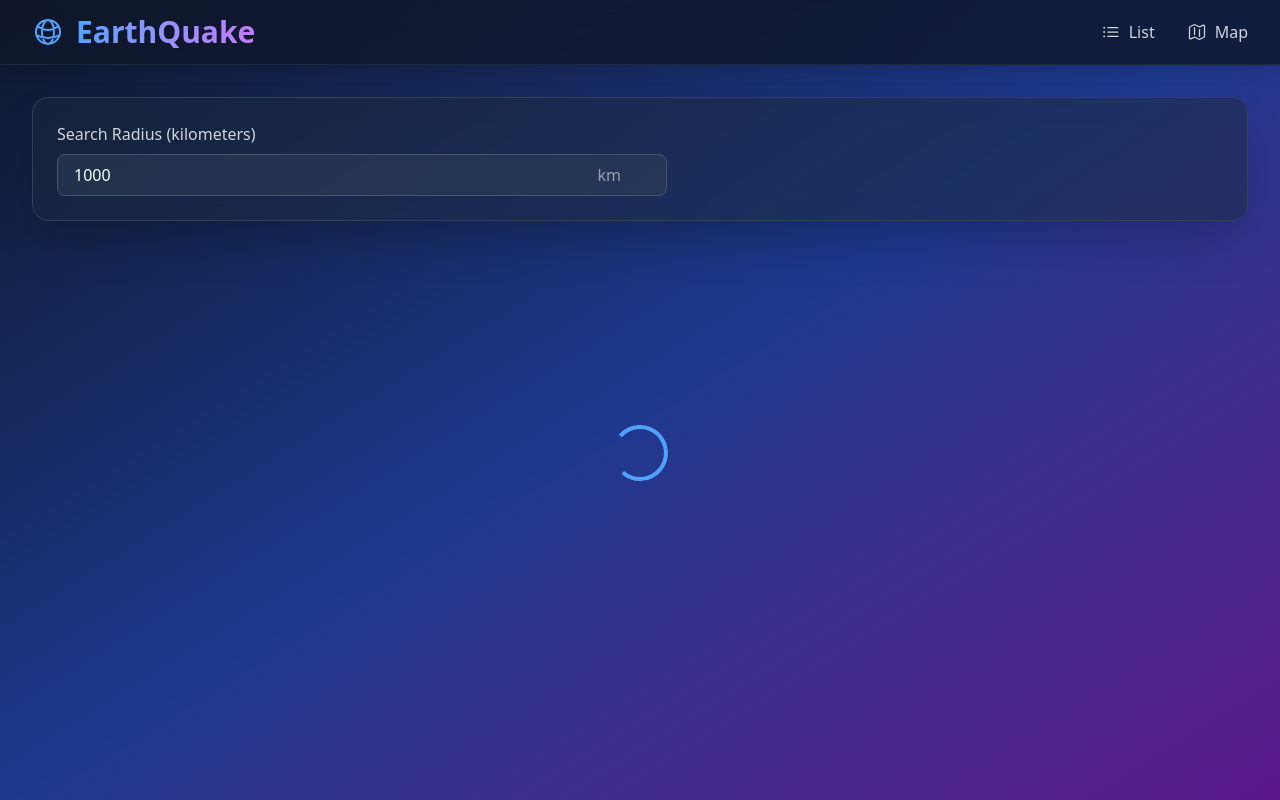
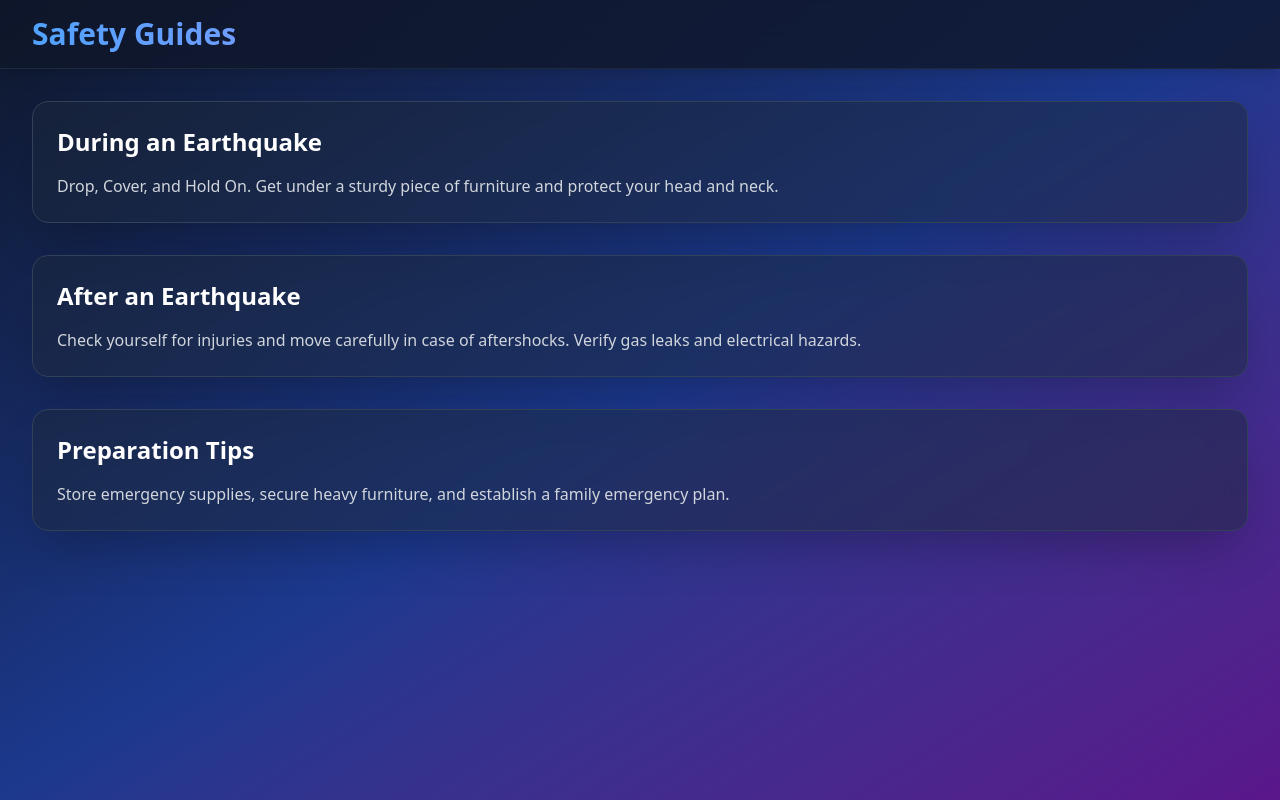
Before and after one commit to GDGAAU/earthquake_web, a React (Vite) app in the folder frontend/: page /safety-guides in a window 1280 px wide. Built offline with nearby package versions, Linux system fonts and the light colour scheme; no server answers.

Commit message:
Add safety guidelines

```diff
--- a/frontend/package.json
+++ b/frontend/package.json
@@ -15,7 +15,8 @@
     "axios": "^1.8.1",
     "framer-motion": "^12.4.10",
     "react": "^19.0.0",
-    "react-dom": "^19.0.0"
+    "react-dom": "^19.0.0",
+    "react-router-dom": "^7.2.0"
   },
   "devDependencies": {
     "@eslint/js": "^9.21.0",
--- a/frontend/src/App.jsx
+++ b/frontend/src/App.jsx
@@ -1,9 +1,16 @@
 import React from 'react';
+import { BrowserRouter, Routes, Route } from 'react-router-dom';
 import Home from './pages/Home';
+import SafetyGuides from './pages/SafetyGuides';
 
 function App() {
   return (
-    <Home />
+    <BrowserRouter>
+      <Routes>
+        <Route path="/" element={<Home />} />
+        <Route path="/safety-guides" element={<SafetyGuides />} />
+      </Routes>
+    </BrowserRouter>
   );
 }
 
--- a/frontend/src/pages/Home.jsx
+++ b/frontend/src/pages/Home.jsx
@@ -3,6 +3,7 @@ import { motion } from 'framer-motion';
 import EarthQuakeList from '../components/EarthQuakeList';
 import { fetchEarthquakeData } from '../utils/api_fetch';
 import { GlobeAltIcon, MapIcon, ListBulletIcon } from '@heroicons/react/24/outline';
+import { Link } from 'react-router-dom';
 
 function Home() {
   const [earthquakes, setEarthquakes] = useState([]);
@@ -42,7 +43,11 @@ function Home() {
               <ul className="flex space-x-8">
                 <motion.li whileHover={{ scale: 1.1 }}>
                   <a
-                    href="#list"
+                    href="#"
+                    onClick={(e) => {
+                      e.preventDefault();
+                      window.location.reload();
+                    }}
                     className="flex items-center space-x-2 text-gray-300 hover:text-blue-400 transition-colors duration-200"
                   >
                     <ListBulletIcon className="h-5 w-5" />
@@ -50,13 +55,13 @@ function Home() {
                   </a>
                 </motion.li>
                 <motion.li whileHover={{ scale: 1.1 }}>
-                  <a
-                    href="#map"
+                  <Link
+                    to="/safety-guides"
                     className="flex items-center space-x-2 text-gray-300 hover:text-blue-400 transition-colors duration-200"
                   >
                     <MapIcon className="h-5 w-5" />
-                    <span className="font-medium">Map</span>
-                  </a>
+                    <span className="font-medium">Safety Guides</span>
+                  </Link>
                 </motion.li>
               </ul>
             </nav>
--- /dev/null
+++ b/frontend/src/pages/SafetyGuides.jsx
@@ -0,0 +1,43 @@
+import React from 'react';
+import { motion } from 'framer-motion';
+import { GlobeAltIcon } from '@heroicons/react/24/outline';
+
+function SafetyGuides() {
+  return (
+    <div className="min-h-screen bg-gradient-to-br from-slate-900 via-blue-900 to-purple-900">
+      <motion.header
+        initial={{ y: -100 }}
+        animate={{ y: 0 }}
+        className="sticky top-0 z-50 backdrop-blur-lg bg-slate-900/80 shadow-lg border-b border-slate-800"
+      >
+        <div className="max-w-7xl mx-auto px-4 sm:px-6 lg:px-8 py-4">
+          <h1 className="text-3xl font-extrabold text-transparent bg-clip-text bg-gradient-to-r from-blue-400 to-purple-400">
+            Safety Guides
+          </h1>
+        </div>
+      </motion.header>
+      <main className="max-w-7xl mx-auto px-4 sm:px-6 lg:px-8 py-8">
+        <div className="bg-slate-800/50 backdrop-blur-md rounded-2xl shadow-2xl p-6 mb-8 border border-slate-700">
+          <h2 className="text-2xl font-bold text-white mb-4">During an Earthquake</h2>
+          <p className="text-gray-300">
+            Drop, Cover, and Hold On. Get under a sturdy piece of furniture and protect your head and neck.
+          </p>
+        </div>
+        <div className="bg-slate-800/50 backdrop-blur-md rounded-2xl shadow-2xl p-6 mb-8 border border-slate-700">
+          <h2 className="text-2xl font-bold text-white mb-4">After an Earthquake</h2>
+          <p className="text-gray-300">
+            Check yourself for injuries and move carefully in case of aftershocks. Verify gas leaks and electrical hazards.
+          </p>
+        </div>
+        <div className="bg-slate-800/50 backdrop-blur-md rounded-2xl shadow-2xl p-6 border border-slate-700">
+          <h2 className="text-2xl font-bold text-white mb-4">Preparation Tips</h2>
+          <p className="text-gray-300">
+            Store emergency supplies, secure heavy furniture, and establish a family emergency plan.
+          </p>
+        </div>
+      </main>
+    </div>
+  );
+}
+
+export default SafetyGuides;
```
Also changed, not shown: 1 other file (tests, documents, lock files or other folders).
